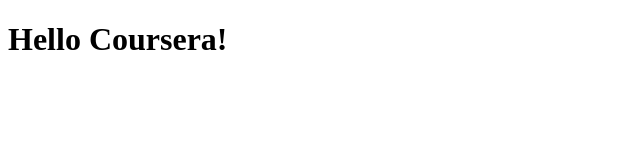
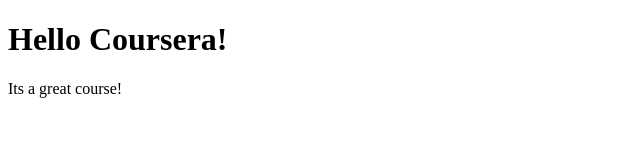
Before and after one commit to richa1517/Coursera-test, a plain HTML site: page site/index.html in a window 1280 px wide. Shown: the whole page, without its empty margins (0-640 px from the left). Drawn offline with Linux system fonts and the light colour scheme.

Commit message:
Small addition to our page content

```diff
--- a/site/index.html
+++ b/site/index.html
@@ -5,5 +5,6 @@
 </head>
 <body>
 <h1>Hello Coursera!</h1>
+Its a great course!
 </body>
 </html>
```
